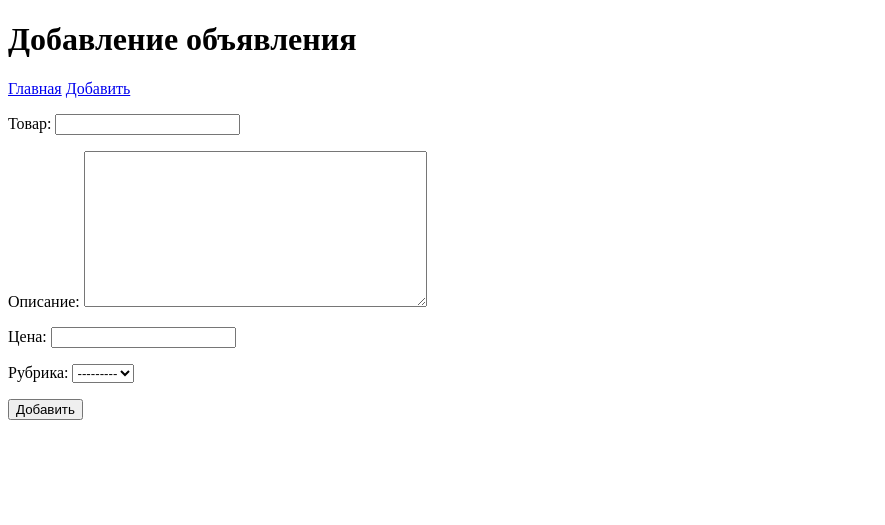
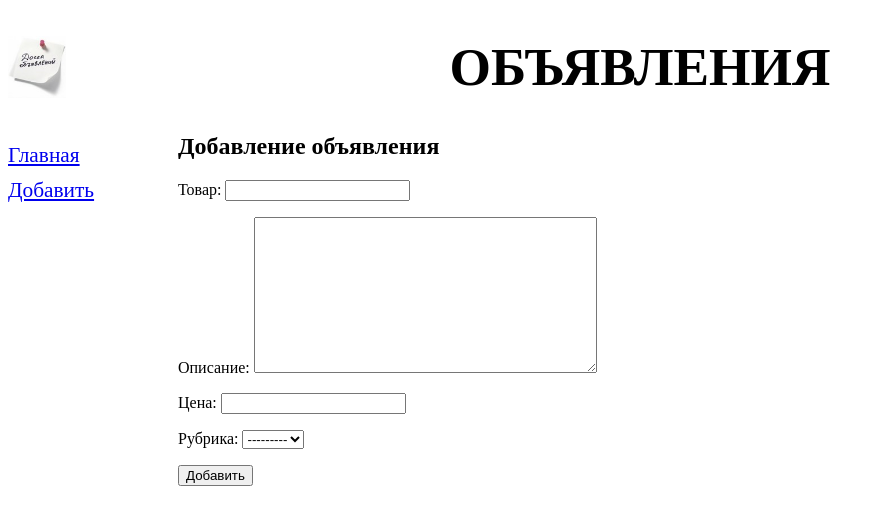
Before and after one commit to Nikola-1C/samplesite, a Django app: page /bboard/add/ in a window 1280 px wide. Shown: the top 525 px of the page, without its empty margins (0-885 px from the left). Run offline with Django 3.2, Linux system fonts and the light colour scheme; data that the repository does not hold is empty.

Commit message:
add layout

```diff
--- a/samplesite/bboard/apps.py
+++ b/samplesite/bboard/apps.py
@@ -3,3 +3,4 @@ from django.apps import AppConfig
 
 class BboardConfig(AppConfig):
     name = 'bboard'
+    verbose_name = 'Доска объявлений'
--- /dev/null
+++ b/samplesite/bboard/static/bboard/style.css
@@ -0,0 +1,21 @@
+header h1 {
+  font-size: 40pt;
+  text-transform:  uppercase;
+  text-align: center;
+  background: url("bg.jpg") left / auto 100% no-repeat;
+}
+
+nav {
+  font-size: 16pt;
+  width: 150px;
+  float: left;
+}
+
+nav a {
+  display: block;
+  margin: 10px 0px;
+}
+
+section {
+  margin-left: 170px;
+}
--- a/samplesite/bboard/templates/bboard/create.html
+++ b/samplesite/bboard/templates/bboard/create.html
@@ -1,22 +1,11 @@
-<!DOCTYPE html>
-<html>
-  <head>
-    <meta  http-equiv="Content-Type" content="text/html" charset="utf-8">
-    <title>Добавление объявления - Доска объявлений</title>
-  </head>
-  <body>
-    <h1>Добавление объявления</h1>
-    <div>
-      <a href="{% url 'index' %}">Главная</a>
-      <a href="{% url 'add' %}">Добавить</a>
-      {% for rubric in rubrics %}
-      <a href="{% url 'by_rubric' rubric.pk %}">{{ rubric.name }}</a>
-      {% endfor %}
-    </div>
-    <form method="post">
-      {% csrf_token %}
-      {{ form.as_p }}
-      <input type="submit" value="Добавить">
-    </form>
-  </body>
-</html>
+{% extends "layout/basic.html" %}
+
+{% block title %}Добавление объявления{% endblock %}
+{% block content %}
+<h2>Добавление объявления</h2>
+<form method="post">
+  {% csrf_token %}
+  {{ form.as_p }}
+  <input type="submit" value="Добавить">
+</form>
+{% endblock %}
--- /dev/null
+++ b/samplesite/bboard/templates/layout/basic.html
@@ -0,0 +1,25 @@
+{% load static %}
+<!DOCTYPE html>
+<html>
+  <head>
+    <meta http-equiv="Content-Type" content="text/html" charset="utf-8">
+    <link rel="stylesheet" type="text/css" href="{% static 'bboard/style.css' %}">
+    <title>{% block title %}Главная{% endblock %} - Доска объявлений</title>
+  </head>
+  <body>
+    <header>
+      <h1>Объявления</h1>
+    </header>
+    <nav>
+      <a href="{% url 'index' %}">Главная</a>
+      <a href="{% url 'add' %}">Добавить</a>
+      {% for rubric in rubrics %}
+      <a href="{% url 'by_rubric' rubric.pk %}">{{ rubric.name }}</a>
+      {% endfor %}
+    </nav>
+    <section>
+      {% block content %}
+      {% endblock %}
+    </section>
+  </body>
+</html>
```
Also changed, not shown: samplesite/bboard/templates/bboard/by_rubric.html (+6 -17 lines), samplesite/bboard/templates/bboard/index.html (+6 -19 lines), samplesite/bboard/static/bboard/bg.jpg (added), samplesite/bboard/static/bboard/empty.jpg (added).
